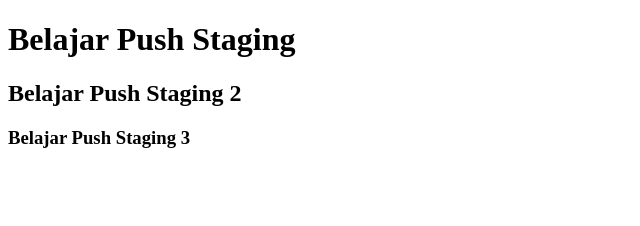
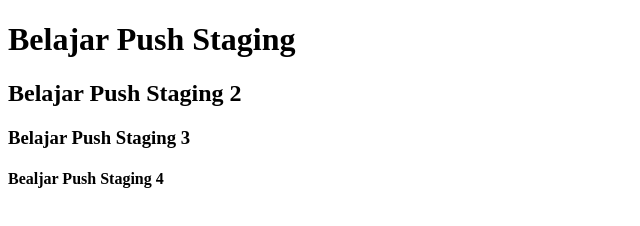
Before and after one commit to muhfahmir/belajar-niomic, a plain HTML site: page header.html in a window 1280 px wide. Shown: the whole page, without its empty margins (0-640 px from the left). Drawn offline with Linux system fonts and the light colour scheme.

Commit message:
Add elemen h4

```diff
--- a/header.html
+++ b/header.html
@@ -11,6 +11,7 @@
     <h1>Belajar Push Staging</h1>
     <h2>Belajar Push Staging 2</h2>
     <h3>Belajar Push Staging 3</h3>
+    <h4>Bealjar Push Staging 4</h4>
 </body>
 
 </html>
```
